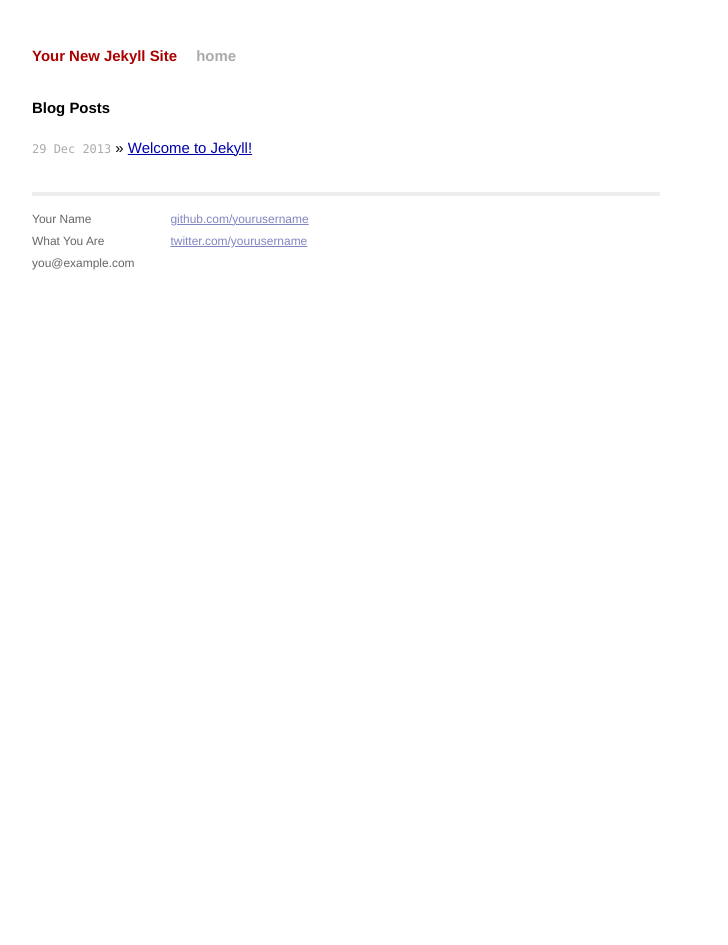
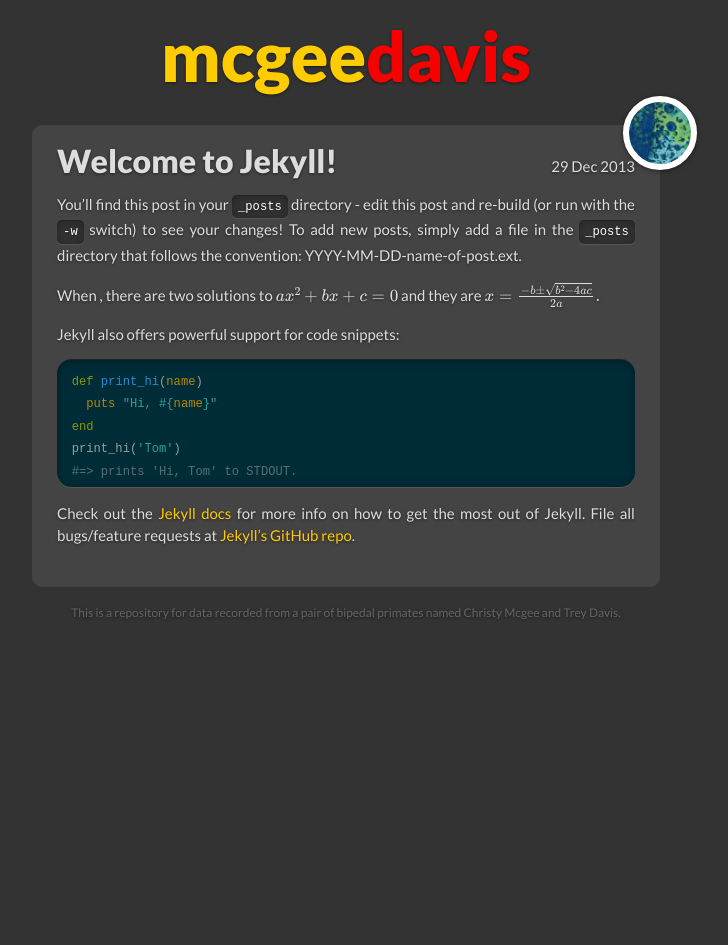
Before and after one commit to mcgeedavis/mcgeedavis.github.io, a Jekyll site: the page built from index.html, in a window 1280 px wide. Shown: the whole page, without its empty margins (294-1022 px from the left). Built offline with Jekyll 4.4.1, drawn with Linux system fonts in a browser that asks for light colours; Markdown is read by kramdown in place of the engine named in the settings; formulas are drawn with MathJax 3.

Commit message:
Jekyll-style theme

```diff
--- a/_config.yml
+++ b/_config.yml
@@ -1,3 +1,3 @@
-name: Your New Jekyll Site
+name: mcgeedavis
 markdown: redcarpet
 pygments: true
--- a/_layouts/default.html
+++ b/_layouts/default.html
@@ -11,32 +11,22 @@
 
         <!-- Custom CSS -->
         <link rel="stylesheet" href="/css/main.css">
-
+        <link href='http://fonts.googleapis.com/css?family=Lato:100,400,900,100italic' rel='stylesheet' type='text/css'>
+        <script type="text/javascript"
+        src="http://cdn.mathjax.org/mathjax/latest/MathJax.js?config=TeX-AMS-MML_HTMLorMML">
+        </script>
     </head>
     <body>
 
         <div class="site">
           <div class="header">
-            <h1 class="title"><a href="/">{{ site.name }}</a></h1>
-            <a class="extra" href="/">home</a>
+            <h1 id="masthead"><a href="/"><span id="mcgee">mcgee</span><span id="davis">davis</span></a></h1>
           </div>
 
           {{ content }}
 
           <div class="footer">
-            <div class="contact">
-              <p>
-                Your Name<br />
-                What You Are<br />
-                you@example.com
-              </p>
-            </div>
-            <div class="contact">
-              <p>
-                <a href="https://github.com/yourusername">github.com/yourusername</a><br />
-                <a href="https://twitter.com/yourusername">twitter.com/yourusername</a><br />
-              </p>
-            </div>
+            This is a repository for data recorded from a pair of bipedal primates named Christy Mcgee and Trey Davis.
           </div>
         </div>
 
--- a/_posts/2013-12-29-welcome-to-jekyll.markdown
+++ b/_posts/2013-12-29-welcome-to-jekyll.markdown
@@ -3,10 +3,14 @@
 title:  "Welcome to Jekyll!"
 date:   2013-12-29 05:11:25
 categories: jekyll update
+author: trey
 ---
 
 You'll find this post in your `_posts` directory - edit this post and re-build (or run with the `-w` switch) to see your changes!
 To add new posts, simply add a file in the `_posts` directory that follows the convention: YYYY-MM-DD-name-of-post.ext.
+
+When , there are two solutions to \\(ax^2 + bx + c = 0\\) and they are
+$$x = {-b \pm \sqrt{b^2-4ac} \over 2a}.$$
 
 Jekyll also offers powerful support for code snippets:
 
--- a/css/main.css
+++ b/css/main.css
@@ -12,11 +12,19 @@
 
 html, body { height: 100%; }
 
+#masthead {
+  font-size: 52pt;
+  text-align: center;
+  margin-bottom: 34pt;
+}
+
 body {
-  background-color: #FFF;
-  font: 13.34px Helvetica, Arial, sans-serif;
+  background-color: #333;
+  font-family: 'Lato', 'Helvetica Neue', Helvetica, Arial, sans-serif;
+  color: #ddd;
   font-size: small;
   text-align: center;
+  text-shadow: 0 1px 3px rgba(0,0,0,.5);
 }
 
 h1, h2, h3, h4, h5, h6 {
@@ -25,28 +33,70 @@
 h1 { margin-bottom: 1em; }
 p { margin: 1em 0; }
 
-a         { color: #00a; }
-a:hover   { color: #000; }
-a:visited { color: #a0a; }
+a {
+  text-decoration: none;
+  color: #fc0;
+  transition: all .25s;
+  -moz-transition: all .25s;
+  -webkit-transition: all .25s;
+}
+a:hover   {
+  color: #f90;
+}
+a:visited {  }
+
+#mcgee {
+  color: #fc0;
+}
+
+#davis {
+  color: #F70000;
+}
 
 /*****************************************************************************/
 /*
 /* Home
 /*
 /*****************************************************************************/
+.author-trey {
+  width: 62px;
+  height: 62px;
+  position: relative;
+  background-image: url('/images/trey.png');
+  background-color: #FF0000;
+  border-style: solid;
+  border-width: 6px;
+  border-color: #fff;
+  top: 45px;
+  right: -591px;
+  border-radius: 37px;
+  box-shadow: 0px 1px 5px rgba(0,0,0,0.5);
+}
+
+.post {
+  background-color: #444;
+  border-radius: 10px;
+  padding: 25px;
+}
+
+.title {
+  font-weight: 900;
+  font-size: 24pt;
+}
+
+.date {
+  float: right;
+  line-height: 24pt;
+}
+
 .posts {
   list-style-type: none;
-  margin-bottom: 2em;
+  margin-bottom: 1em;
+  margin-top: -62px;
 }
 
 .posts li {
   line-height: 1.75em;
-}
-
-.posts span {
-  color: #aaa;
-  font-family: Monaco, "Courier New", monospace;
-  font-size: 80%;
 }
 
 /*****************************************************************************/
@@ -68,19 +118,6 @@
   text-decoration: none;
 }
 
-.title {
-  display: inline-block;
-  margin-bottom: 2em;
-}
-
-.title a {
-  color: #a00;
-}
-
-.title a:hover {
-  color: #000;
-}
-
 .header a.extra {
   color: #aaa;
   margin-left: 1em;
@@ -97,9 +134,9 @@
 .footer {
   font-size: 80%;
   color: #666;
-  border-top: 4px solid #eee;
-  margin-top: 2em;
   overflow: hidden;
+  padding: 0pt 20pt;
+  text-align: center;
 }
 
 .footer .contact {
@@ -129,19 +166,26 @@
 
 /* standard */
 .post pre {
-  border: 1px solid #ddd;
-  background-color: #eef;
-  padding: 0 .4em;
+  padding: 8pt 11pt 3pt 11pt;
+  border-radius: 11pt;
+  background-color: #002c37;
+  box-shadow: inset 0 1px 10px rgba(0,0,0,.3),0 1px 0 rgba(255,255,255,.1),0 -1px 0 rgba(0,0,0,.5);
+  text-shadow: none;
 }
 
 .post ul, .post ol {
   margin-left: 1.35em;
 }
 
-.post code {
-  border: 1px solid #ddd;
+p > code {
   background-color: #eef;
   padding: 0 .2em;
+  display: inline-block;
+  padding: 0 .5em;
+  background: #333;
+  color: #fff;
+  border-radius: 5px;
+  box-shadow: inset 0 1px 10px rgba(0,0,0,.3),0 1px 0 rgba(255,255,255,.1),0 -1px 0 rgba(0,0,0,.5);
 }
 
 .post pre code {
--- a/css/syntax.css
+++ b/css/syntax.css
@@ -1,60 +1,69 @@
-.highlight  { background: #ffffff; }
-.highlight .c { color: #999988; font-style: italic } /* Comment */
-.highlight .err { color: #a61717; background-color: #e3d2d2 } /* Error */
-.highlight .k { font-weight: bold } /* Keyword */
-.highlight .o { font-weight: bold } /* Operator */
-.highlight .cm { color: #999988; font-style: italic } /* Comment.Multiline */
-.highlight .cp { color: #999999; font-weight: bold } /* Comment.Preproc */
-.highlight .c1 { color: #999988; font-style: italic } /* Comment.Single */
-.highlight .cs { color: #999999; font-weight: bold; font-style: italic } /* Comment.Special */
-.highlight .gd { color: #000000; background-color: #ffdddd } /* Generic.Deleted */
-.highlight .gd .x { color: #000000; background-color: #ffaaaa } /* Generic.Deleted.Specific */
-.highlight .ge { font-style: italic } /* Generic.Emph */
-.highlight .gr { color: #aa0000 } /* Generic.Error */
-.highlight .gh { color: #999999 } /* Generic.Heading */
-.highlight .gi { color: #000000; background-color: #ddffdd } /* Generic.Inserted */
-.highlight .gi .x { color: #000000; background-color: #aaffaa } /* Generic.Inserted.Specific */
-.highlight .go { color: #888888 } /* Generic.Output */
-.highlight .gp { color: #555555 } /* Generic.Prompt */
-.highlight .gs { font-weight: bold } /* Generic.Strong */
-.highlight .gu { color: #aaaaaa } /* Generic.Subheading */
-.highlight .gt { color: #aa0000 } /* Generic.Traceback */
-.highlight .kc { font-weight: bold } /* Keyword.Constant */
-.highlight .kd { font-weight: bold } /* Keyword.Declaration */
-.highlight .kp { font-weight: bold } /* Keyword.Pseudo */
-.highlight .kr { font-weight: bold } /* Keyword.Reserved */
-.highlight .kt { color: #445588; font-weight: bold } /* Keyword.Type */
-.highlight .m { color: #009999 } /* Literal.Number */
-.highlight .s { color: #d14 } /* Literal.String */
-.highlight .na { color: #008080 } /* Name.Attribute */
-.highlight .nb { color: #0086B3 } /* Name.Builtin */
-.highlight .nc { color: #445588; font-weight: bold } /* Name.Class */
-.highlight .no { color: #008080 } /* Name.Constant */
-.highlight .ni { color: #800080 } /* Name.Entity */
-.highlight .ne { color: #990000; font-weight: bold } /* Name.Exception */
-.highlight .nf { color: #990000; font-weight: bold } /* Name.Function */
-.highlight .nn { color: #555555 } /* Name.Namespace */
-.highlight .nt { color: #000080 } /* Name.Tag */
-.highlight .nv { color: #008080 } /* Name.Variable */
-.highlight .ow { font-weight: bold } /* Operator.Word */
-.highlight .w { color: #bbbbbb } /* Text.Whitespace */
-.highlight .mf { color: #009999 } /* Literal.Number.Float */
-.highlight .mh { color: #009999 } /* Literal.Number.Hex */
-.highlight .mi { color: #009999 } /* Literal.Number.Integer */
-.highlight .mo { color: #009999 } /* Literal.Number.Oct */
-.highlight .sb { color: #d14 } /* Literal.String.Backtick */
-.highlight .sc { color: #d14 } /* Literal.String.Char */
-.highlight .sd { color: #d14 } /* Literal.String.Doc */
-.highlight .s2 { color: #d14 } /* Literal.String.Double */
-.highlight .se { color: #d14 } /* Literal.String.Escape */
-.highlight .sh { color: #d14 } /* Literal.String.Heredoc */
-.highlight .si { color: #d14 } /* Literal.String.Interpol */
-.highlight .sx { color: #d14 } /* Literal.String.Other */
-.highlight .sr { color: #009926 } /* Literal.String.Regex */
-.highlight .s1 { color: #d14 } /* Literal.String.Single */
-.highlight .ss { color: #990073 } /* Literal.String.Symbol */
-.highlight .bp { color: #999999 } /* Name.Builtin.Pseudo */
-.highlight .vc { color: #008080 } /* Name.Variable.Class */
-.highlight .vg { color: #008080 } /* Name.Variable.Global */
-.highlight .vi { color: #008080 } /* Name.Variable.Instance */
-.highlight .il { color: #009999 } /* Literal.Number.Integer.Long */
+.highlight  {  }
+.highlight .c { color: #586E75 } /* Comment */
+.highlight .err { color: #93A1A1 } /* Error */
+.highlight .g { color: #93A1A1 } /* Generic */
+.highlight .k { color: #859900 } /* Keyword */
+.highlight .l { color: #93A1A1 } /* Literal */
+.highlight .n { color: #93A1A1 } /* Name */
+.highlight .o { color: #859900 } /* Operator */
+.highlight .x { color: #CB4B16 } /* Other */
+.highlight .p { color: #93A1A1 } /* Punctuation */
+.highlight .cm { color: #586E75 } /* Comment.Multiline */
+.highlight .cp { color: #859900 } /* Comment.Preproc */
+.highlight .c1 { color: #586E75 } /* Comment.Single */
+.highlight .cs { color: #859900 } /* Comment.Special */
+.highlight .gd { color: #2AA198 } /* Generic.Deleted */
+.highlight .ge { color: #93A1A1; font-style: italic } /* Generic.Emph */
+.highlight .gr { color: #DC322F } /* Generic.Error */
+.highlight .gh { color: #CB4B16 } /* Generic.Heading */
+.highlight .gi { color: #859900 } /* Generic.Inserted */
+.highlight .go { color: #93A1A1 } /* Generic.Output */
+.highlight .gp { color: #93A1A1 } /* Generic.Prompt */
+.highlight .gs { color: #93A1A1; font-weight: bold } /* Generic.Strong */
+.highlight .gu { color: #CB4B16 } /* Generic.Subheading */
+.highlight .gt { color: #93A1A1 } /* Generic.Traceback */
+.highlight .kc { color: #CB4B16 } /* Keyword.Constant */
+.highlight .kd { color: #268BD2 } /* Keyword.Declaration */
+.highlight .kn { color: #859900 } /* Keyword.Namespace */
+.highlight .kp { color: #859900 } /* Keyword.Pseudo */
+.highlight .kr { color: #268BD2 } /* Keyword.Reserved */
+.highlight .kt { color: #DC322F } /* Keyword.Type */
+.highlight .ld { color: #93A1A1 } /* Literal.Date */
+.highlight .m { color: #2AA198 } /* Literal.Number */
+.highlight .s { color: #2AA198 } /* Literal.String */
+.highlight .na { color: #93A1A1 } /* Name.Attribute */
+.highlight .nb { color: #B58900 } /* Name.Builtin */
+.highlight .nc { color: #268BD2 } /* Name.Class */
+.highlight .no { color: #CB4B16 } /* Name.Constant */
+.highlight .nd { color: #268BD2 } /* Name.Decorator */
+.highlight .ni { color: #CB4B16 } /* Name.Entity */
+.highlight .ne { color: #CB4B16 } /* Name.Exception */
+.highlight .nf { color: #268BD2 } /* Name.Function */
+.highlight .nl { color: #93A1A1 } /* Name.Label */
+.highlight .nn { color: #93A1A1 } /* Name.Namespace */
+.highlight .nx { color: #555 } /* Name.Other */
+.highlight .py { color: #93A1A1 } /* Name.Property */
+.highlight .nt { color: #268BD2 } /* Name.Tag */
+.highlight .nv { color: #268BD2 } /* Name.Variable */
+.highlight .ow { color: #859900 } /* Operator.Word */
+.highlight .w { color: #93A1A1 } /* Text.Whitespace */
+.highlight .mf { color: #2AA198 } /* Literal.Number.Float */
+.highlight .mh { color: #2AA198 } /* Literal.Number.Hex */
+.highlight .mi { color: #2AA198 } /* Literal.Number.Integer */
+.highlight .mo { color: #2AA198 } /* Literal.Number.Oct */
+.highlight .sb { color: #586E75 } /* Literal.String.Backtick */
+.highlight .sc { color: #2AA198 } /* Literal.String.Char */
+.highlight .sd { color: #93A1A1 } /* Literal.String.Doc */
+.highlight .s2 { color: #2AA198 } /* Literal.String.Double */
+.highlight .se { color: #CB4B16 } /* Literal.String.Escape */
+.highlight .sh { color: #93A1A1 } /* Literal.String.Heredoc */
+.highlight .si { color: #2AA198 } /* Literal.String.Interpol */
+.highlight .sx { color: #2AA198 } /* Literal.String.Other */
+.highlight .sr { color: #DC322F } /* Literal.String.Regex */
+.highlight .s1 { color: #2AA198 } /* Literal.String.Single */
+.highlight .ss { color: #2AA198 } /* Literal.String.Symbol */
+.highlight .bp { color: #268BD2 } /* Name.Builtin.Pseudo */
+.highlight .vc { color: #268BD2 } /* Name.Variable.Class */
+.highlight .vg { color: #268BD2 } /* Name.Variable.Global */
+.highlight .vi { color: #268BD2 } /* Name.Variable.Instance */
+.highlight .il { color: #2AA198 } /* Literal.Number.Integer.Long */
--- a/index.html
+++ b/index.html
@@ -4,10 +4,16 @@
 ---
 
 <div id="home">
-  <h1>Blog Posts</h1>
   <ul class="posts">
     {% for post in site.posts %}
-      <li><span>{{ post.date | date_to_string }}</span> &raquo; <a href="{{ post.url }}">{{ post.title }}</a></li>
+    <div>
+		<div class="author-{{ post.author }}"></div>
+	    <div class="post">
+	    	<span class="title">{{ post.title }}</span>
+	    	<span class="date">{{ post.date | date_to_string }}</span>
+	    	<p>{{ post.content }}</p>
+	    </div>
+    </div>
     {% endfor %}
   </ul>
 </div>
```
Also changed, not shown: images/trey.png (added).
